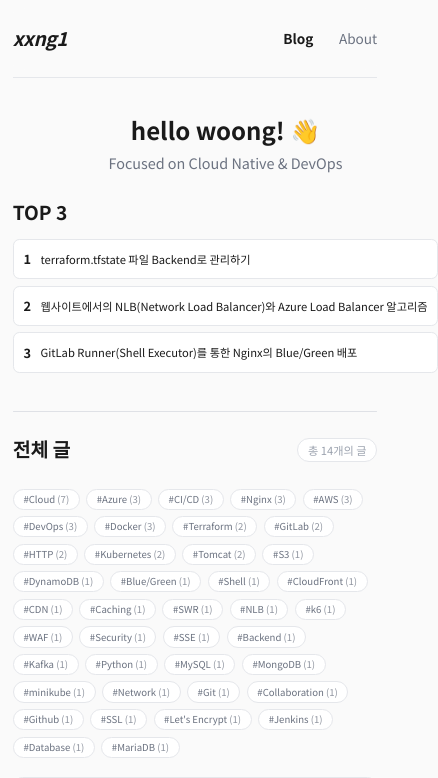
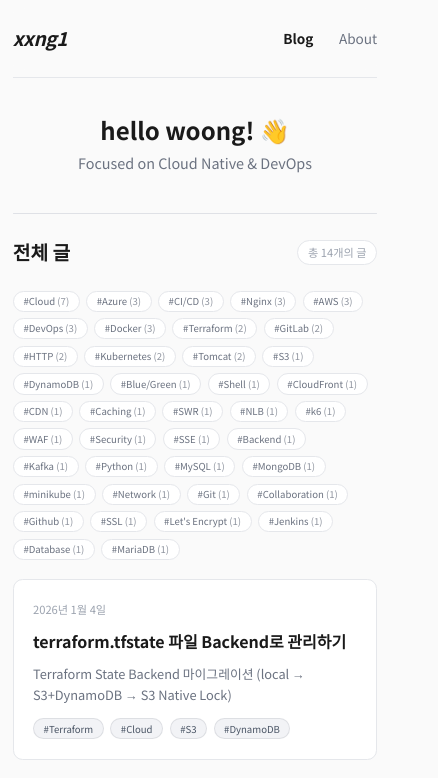
Before and after one commit to xxng1/xxng1-blog, a Next.js app: page / in a window 390 px wide. Shown: the top 778 px of the page, 438 px wide, since content can reach past the window. Built offline with nearby package versions, Linux system fonts and the light colour scheme.

Commit message:
feat: 모바일 Top3 비활성화

```diff
--- a/src/app/page.tsx
+++ b/src/app/page.tsx
@@ -38,7 +38,7 @@ export default async function Home() {
             </p>
           </div>
 
-          <div className="w-full">
+          <div className="w-full hidden md:block">
             <h2 className="text-2xl font-bold text-foreground mb-4">TOP 3</h2>
             <div className="flex flex-col gap-2">
               {featuredPosts.map((post, index) => (
```
